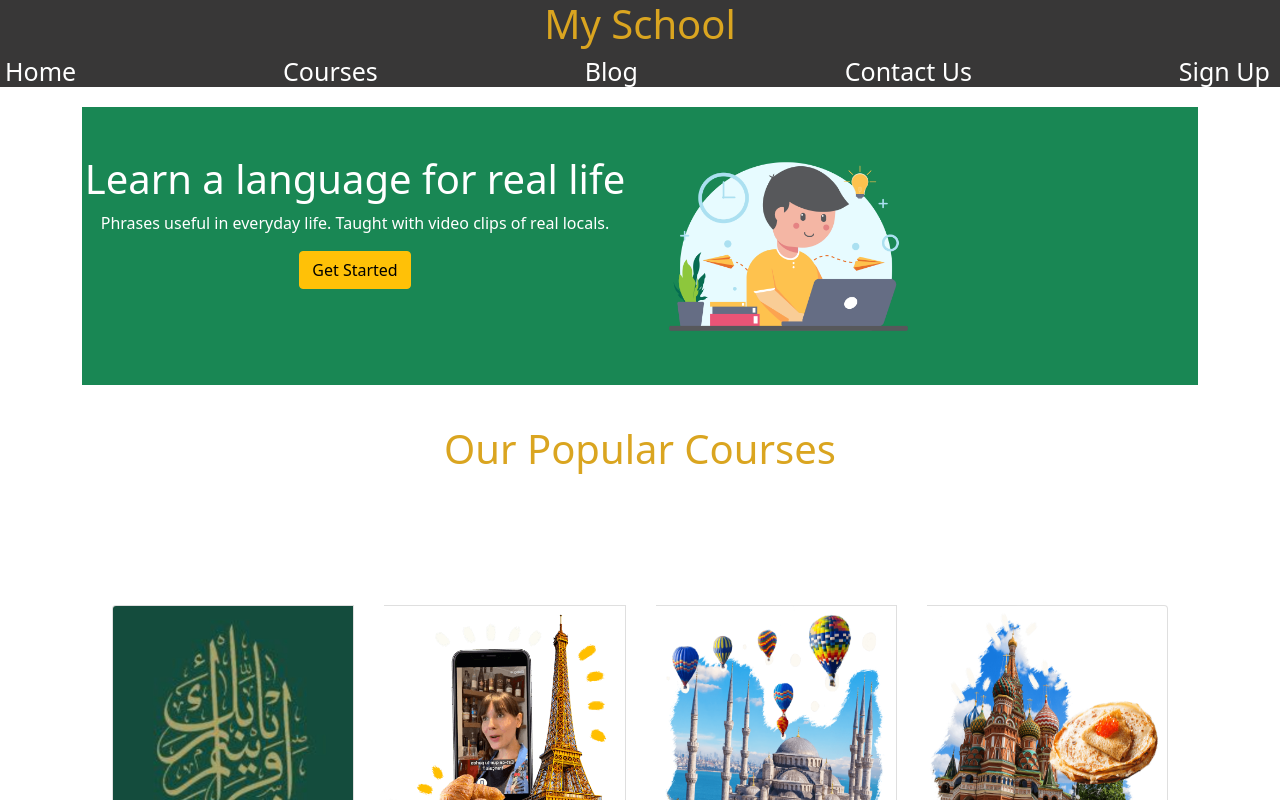
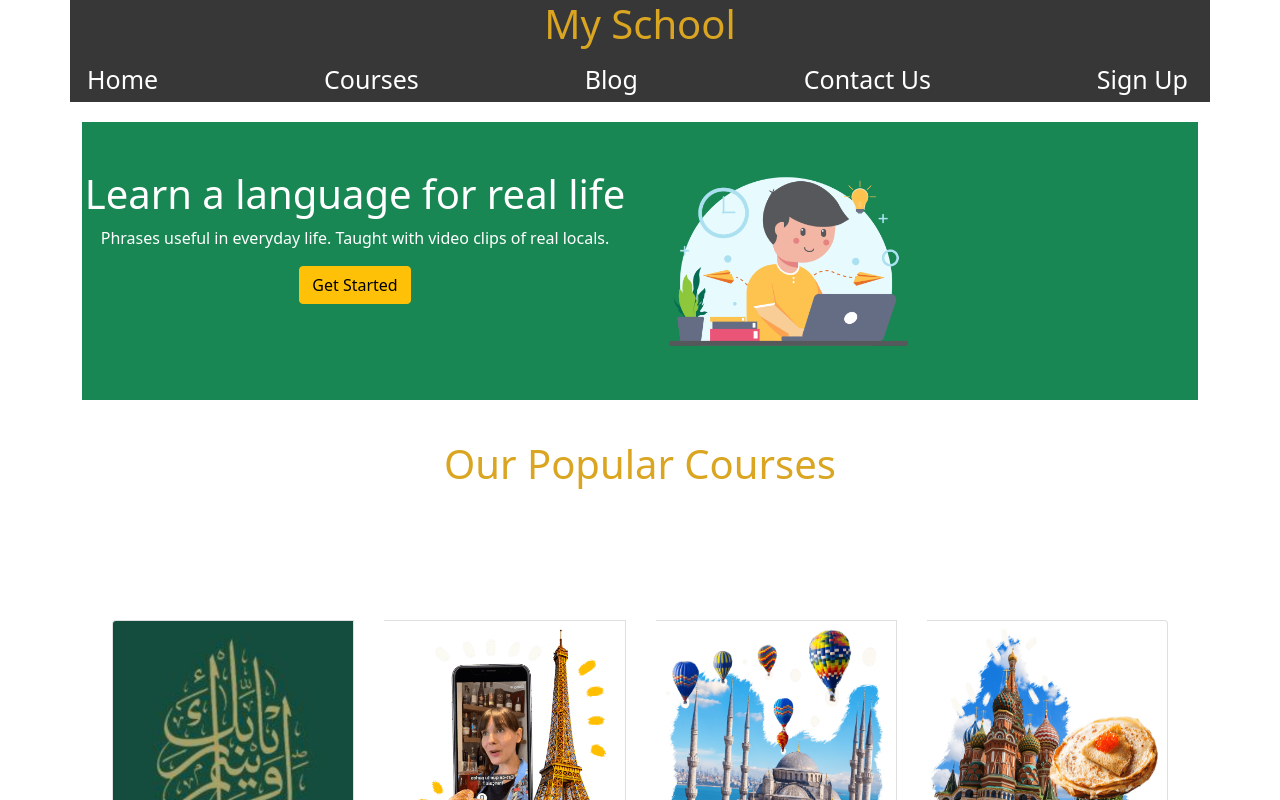
Before and after one commit to mehesultana/my-school, a React (Create React App) app: page / in a window 1280 px wide. Shown: the top 800 px of the page. Built offline with nearby package versions, Linux system fonts and the light colour scheme.

Commit message:
problem solve

```diff
--- a/src/components/Header/Header.css
+++ b/src/components/Header/Header.css
@@ -9,7 +9,7 @@
 	margin-right: 5px;
 	padding: 5px;
 	font-size: 25px;
-	line-height: 5px;
+	line-height: 20px;
 }
 
 .navbar a:hover {
--- a/src/components/Header/Header.js
+++ b/src/components/Header/Header.js
@@ -1,11 +1,11 @@
 import React from 'react';
-import { Nav } from 'react-bootstrap';
+import { Container, Nav } from 'react-bootstrap';
 import { NavLink } from 'react-router-dom';
 import './Header.css';
 
 const Header = () => {
 	return (
-		<div className="header">
+		<Container className="header">
 			<h1 to="/home">My School</h1>
 			<Nav className="navbar">
 				<NavLink to="/home">Home</NavLink>
@@ -14,7 +14,7 @@ const Header = () => {
 				<NavLink to="/contact">Contact Us</NavLink>
 				<NavLink to="/signup">Sign Up</NavLink>
 			</Nav>
-		</div>
+		</Container>
 	);
 };
 
```
